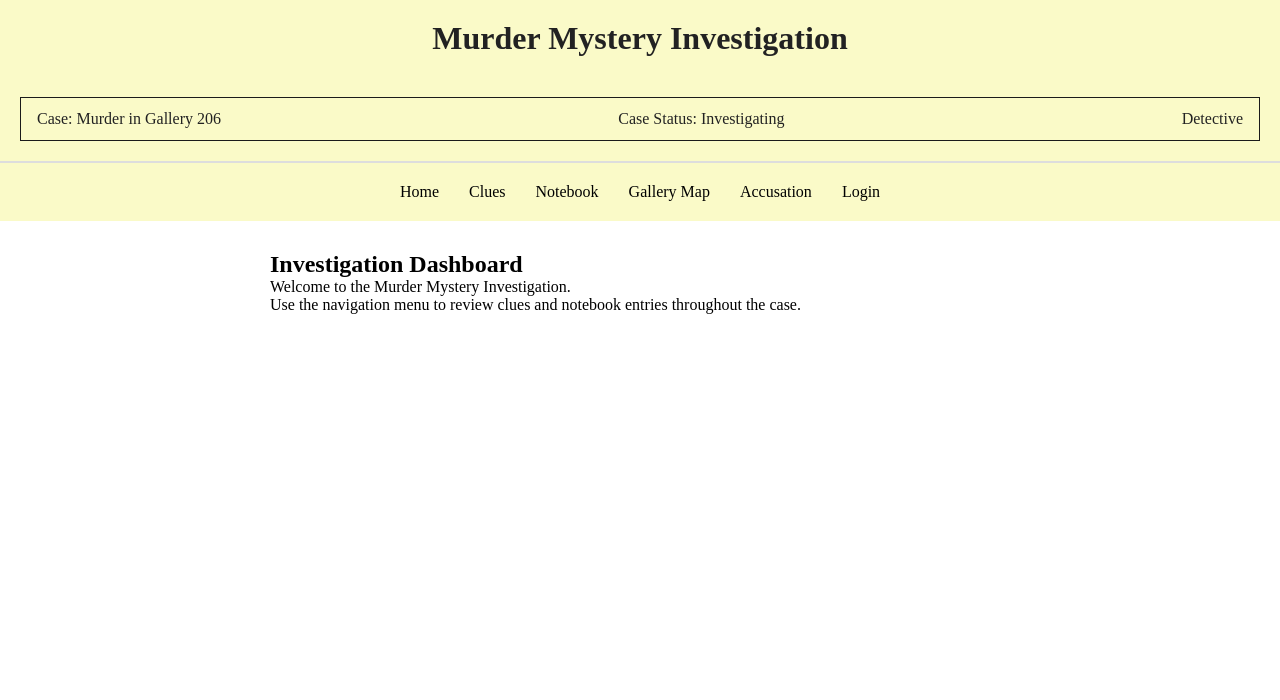
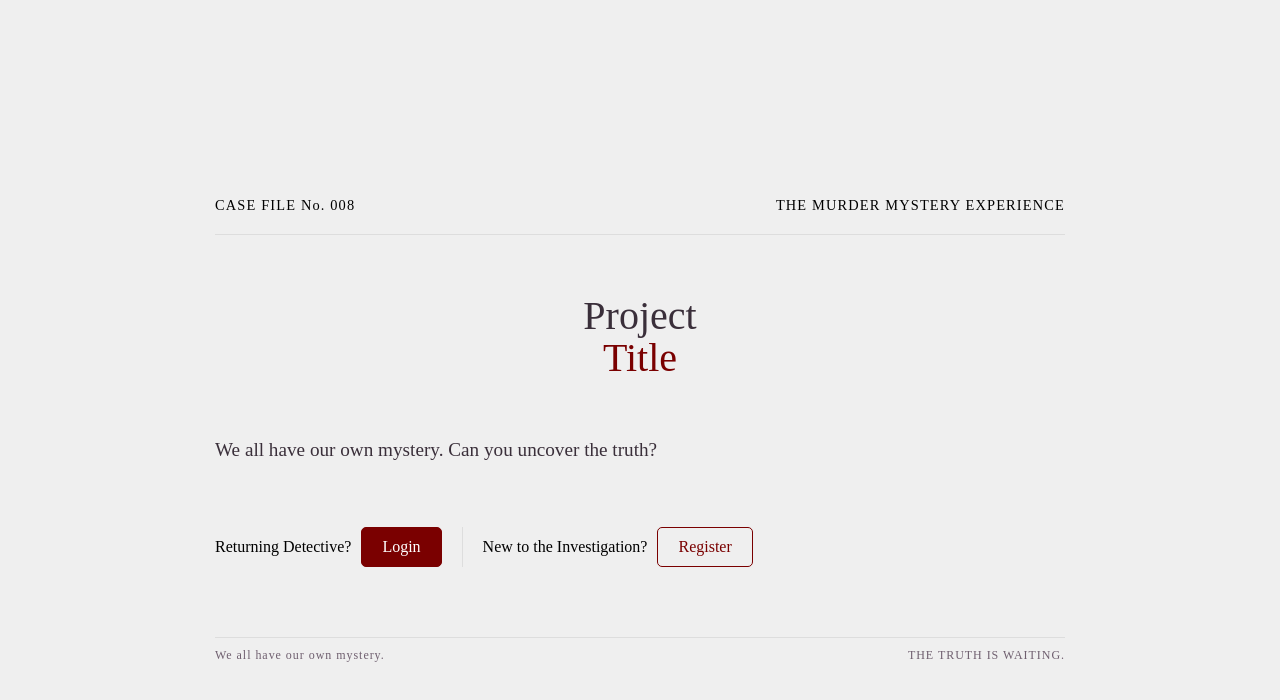
Before and after one commit to stanng66/cpan212-project-group-8, a Next.js app in the folder web/: page / in a window 1280 px wide. Shown: the top 700 px of the page. Built offline with nearby package versions, Linux system fonts and the light colour scheme.

Commit message:
Worked on improving the homepage, fix header and navigation

```diff
--- /dev/null
+++ b/web/app/components/AppShell.js
@@ -0,0 +1,25 @@
+"use client";
+
+import { usePathname } from "next/navigation";
+import Header from "./Header";
+
+export default function AppShell({ children }) {
+  const pathname = usePathname();
+  const isHomePage = pathname === "/";
+
+  return (
+    <>
+      {!isHomePage && <Header />}
+
+      <main
+        className={
+          isHomePage
+            ? "page-container home-container"
+            : "page-container"
+        }
+      >
+        {children}
+      </main>
+    </>
+  );
+}
--- a/web/app/components/Header.js
+++ b/web/app/components/Header.js
@@ -1,15 +1,19 @@
+import Navigation from "./Navigation";
+
 export default function Header() {
     const detectiveName = "Detective";
     const caseStatus = "Investigating";
-    /* const { detectiveName, caseStatus } = useCaseContext(); */   // When item 7 (context) is implemented
+    /* const { detectiveName, caseStatus } = useCaseContext(); */   // Uncomment when item 7 (context) is implemented
 
   return (
     <header className="header">
-      <h1> <span>Murder Mystery Investigation</span> </h1>
+      {/*<h1> <span>Murder Mystery Investigation</span> </h1>*/}
+      {/* Navigation sits above the case information */}
+      <Navigation />
 
       <div className="header-info">
         <div className="header-case">
-          <p>Case: Murder in Gallery 206</p>
+          <p>Case: Title</p>
         </div>
 
         <div className="header-status">
--- a/web/app/components/Navigation.js
+++ b/web/app/components/Navigation.js
@@ -10,7 +10,7 @@ export default function Navigation() {
       {/* Future pages, will update */}
       <Link href="/">Gallery Map</Link>
       <Link href="/">Accusation</Link>
-      <Link href="/">Login</Link>
+      <Link href="/">Exit</Link>
     </nav>
   );
 }
--- a/web/app/globals.css
+++ b/web/app/globals.css
@@ -58,6 +58,9 @@
 
 }
 
+/* ==================== */
+/*     Default css      */
+/* ==================== */
 html,
 body {
   max-width: 100vw;
@@ -77,6 +80,9 @@ a {
   text-decoration: none;
 }
 
+/* ==================== */
+/*    Header section    */
+/* ==================== */
 .header {
     padding: var(--space-md);
     background-color: var(--clr-bg-panel);
@@ -84,6 +90,10 @@ a {
     border-bottom: 2px solid var(--clr-border);
     display: flex;
     flex-direction: column;
+    position: sticky;
+    top: 0;
+    z-index: 1000;
+    width: 100%;
 }
 
 .header h1 {
@@ -109,20 +119,185 @@ a {
 .navigation {
     background-color: var(--clr-bg-panel);
     display: flex;
-    justify-content: center;
+    justify-content: flex-end;
+    align-items: center;
+    flex-wrap: wrap;
     gap: var(--space-lg);
     padding: var(--space-md);
 }
 
+/* ==================== */
+/*         Body         */
+/* ==================== */
 .page-container {
-    max-width: 800px;
+    max-width: none;
+    width: 100%;
     margin: 0 auto;
+    min-height: calc(100vh - 157px);
     padding: var(--space-lg);
+    display: flex;
+    justify-content: center;
+    align-items: center;
 }
 
 .dashboard {
-    background-color: white;
+    background-color: var(--clr-bg-white);;
     padding: var(--space-lg);
     border-radius: var(--radius-md);
     box-shadow: var(--shadow-md);
 }
+
+/* ==================== */
+/*       Home page      */
+/* ==================== */
+.home-container {
+    width: 100%;
+    min-height: 100vh;
+    padding: var(--space-lg);
+    background-color: var(--clr-bg-page);
+    display: flex;
+    justify-content: center;
+    flex-direction: column;
+    align-items: center;
+}
+
+.home-topline {
+    display: flex;
+    justify-content: space-between;
+    align-items: center;
+    flex-wrap: wrap;
+    gap: var(--space-xl);
+    padding-bottom: var(--space-md);
+    border-bottom: 1px solid var(--clr-border);
+    font-size: var(--fs-sm);
+    letter-spacing: 0.08em;
+    width: 100%;
+    max-width: 850px;
+    margin-left: auto;
+    margin-right: auto;
+}
+
+.home-content {
+    width: 100%;
+    max-width: 850px;
+    margin: 0 auto;
+    padding: var(--space-xl) 0;
+}
+
+.home-title {
+    margin-bottom: var(--space-lg);
+    color: var(--clr-text-main);
+    font-family: "Bodoni MT", "Times New Roman", serif;
+    font-size: clamp(2.5rem, 7vw, 5rem);
+    font-weight: var(--fw-normal);
+    line-height: 1.05;
+}
+
+.home-title span {
+    color: var(--clr-primary);
+}
+
+.home-description {
+    max-width: 550px;
+    margin-bottom: var(--space-xl);
+    color: var(--clr-text-soft);
+    font-size: var(--fs-md);
+    line-height: 1.7;
+}
+
+.home-panel {
+    width: min(780px, calc(100% - 40px));
+    min-height: 327px;
+    margin: 150px auto 0;
+    border: 5px solid var(--clr-dark-bg);
+    background-color: var(--clr-bg-white);
+    display: flex;
+    flex-direction: column;
+    align-items: center;
+    justify-content: flex-start;
+    padding: var(--space-xl) var(--space-md) var(--space-lg);
+}
+
+.home-title {
+    color: var(--clr-text-soft);
+    font-family: "Bodoni MT", Didot, "Times New Roman", serif;
+    font-size: var(--fs-xl);
+    font-weight: var(--fw-normal);
+    text-align: center;
+    margin: 0 0 55px;
+}
+
+.home-auth-options {
+    display: flex;
+    align-items: center;
+    flex-wrap: wrap;
+    gap: var(--space-md);
+}
+
+.home-auth-login, .home-auth-register {
+    display: flex;
+    align-items: center;
+    flex-direction: row;
+    gap: var(--space-sm);
+    font-family: "Bodoni MT", Didot, "Times New Roman", serif;
+    font-size: var(--fs-base);
+    font-weight: var(--fw-normal);
+    white-space: nowrap;
+}
+
+.home-auth-button {
+    background-color: var(--clr-primary);
+    color: var(--clr-text-white);
+    border: 1px solid var(--clr-primary);
+    border-radius: var(--radius-sm);
+    padding: var(--space-sm) var(--space-md);
+    font-family: inherit;
+    font-size: var(--fs-base);
+    font-weight: var(--fw-normal);
+    cursor: pointer;
+    transition: var(--transition);
+}
+
+.home-register-button {
+    background-color: transparent;
+    color: var(--clr-primary);
+}
+
+.home-register-button:hover {
+    color: var(--clr-text-white);
+}
+
+.home-auth-button:hover {
+    background-color: var(--clr-secondary);
+    background-color: var(--clr-secondary);
+}
+
+.home-auth-button:focus-visible {
+    outline: 2px solid var(--clr-dark-bg);
+    outline-offset: 4px;
+}
+
+.home-auth-divider {
+    width: 1px;
+    height: 40px;
+    background-color: var(--clr-border);
+    flex-shrink: 0;
+}
+
+.home-footer {
+    display: flex;
+    justify-content: space-between;
+    align-items: center;
+    flex-wrap: wrap;
+    gap: var(--space-xl);
+    padding-top: var(--space-sm);
+    border-top: 1px solid var(--clr-border);
+    color: var(--clr-text-muted);
+    font-size: var(--fs-xsm);
+    letter-spacing: 0.08em;
+    margin-top: var(--space-sm);
+    width: 100%;
+    max-width: 850px;
+    margin-left: auto;
+    margin-right: auto;
+}
--- a/web/app/layout.js
+++ b/web/app/layout.js
@@ -1,7 +1,7 @@
 import { Geist, Geist_Mono } from "next/font/google";
 import "./globals.css";
-import Header from "./components/Header";
-import Navigation from "./components/Navigation";
+// import Header from "./components/Header";
+import AppShell from "./components/AppShell";
 
 const geistSans = Geist({
   variable: "--font-geist-sans",
@@ -22,12 +22,13 @@ export default function RootLayout({ children }) {
   return (
     <html lang="en" className={`${geistSans.variable} ${geistMono.variable}`}>
       <body>
-        <Header />
-        <Navigation />
+        {/* <Header /> */}
 
-        <main className="page-container">
+        <AppShell>{children}</AppShell>
+
+        {/* <main className="page-container">
           {children}
-        </main>
+        </main> */}
       </body>
     </html>
   );
--- a/web/app/page.js
+++ b/web/app/page.js
@@ -3,12 +3,54 @@ import styles from "./page.module.css";
 
 export default function HomePage() {
   return (
-    <section>
-      <h2>Investigation Dashboard</h2>
+      <section className="home-container">
+        <div className="home-topline">
+          <span>CASE FILE No. 008</span>
+          <span className="home-sub-text">THE MURDER MYSTERY EXPERIENCE</span>
+        </div>
 
-      <p>Welcome to the Murder Mystery Investigation.</p>
+        <div className="home-content">
 
-      <p>Use the navigation menu to review clues and notebook entries throughout the case.</p>
-    </section>
+          <h1 className="home-title">
+            Project
+            <br />
+            <span>Title</span>
+          </h1>
+
+          <p className="home-description">We all have our own mystery. Can you uncover the truth?</p>
+
+          <div className="home-auth-options">
+            <div className="home-auth-login">
+              <span>Returning Detective?</span>
+              <button
+                type="button"
+                className="home-auth-button"
+              >
+                Login
+              </button>
+            </div>
+
+            <span
+              className="home-auth-divider"
+              aria-hidden="true"
+            />
+
+            <div className="home-auth-register">
+              <span>New to the Investigation?</span>
+              <button
+                type="button"
+                className="home-auth-button home-register-button"
+              >
+                Register
+              </button>
+            </div>
+          </div>
+        </div>
+
+       <footer className="home-footer">
+          <span>We all have our own mystery.</span>
+          <span>THE TRUTH IS WAITING.</span>
+        </footer>
+      </section>
   );
 }
```
